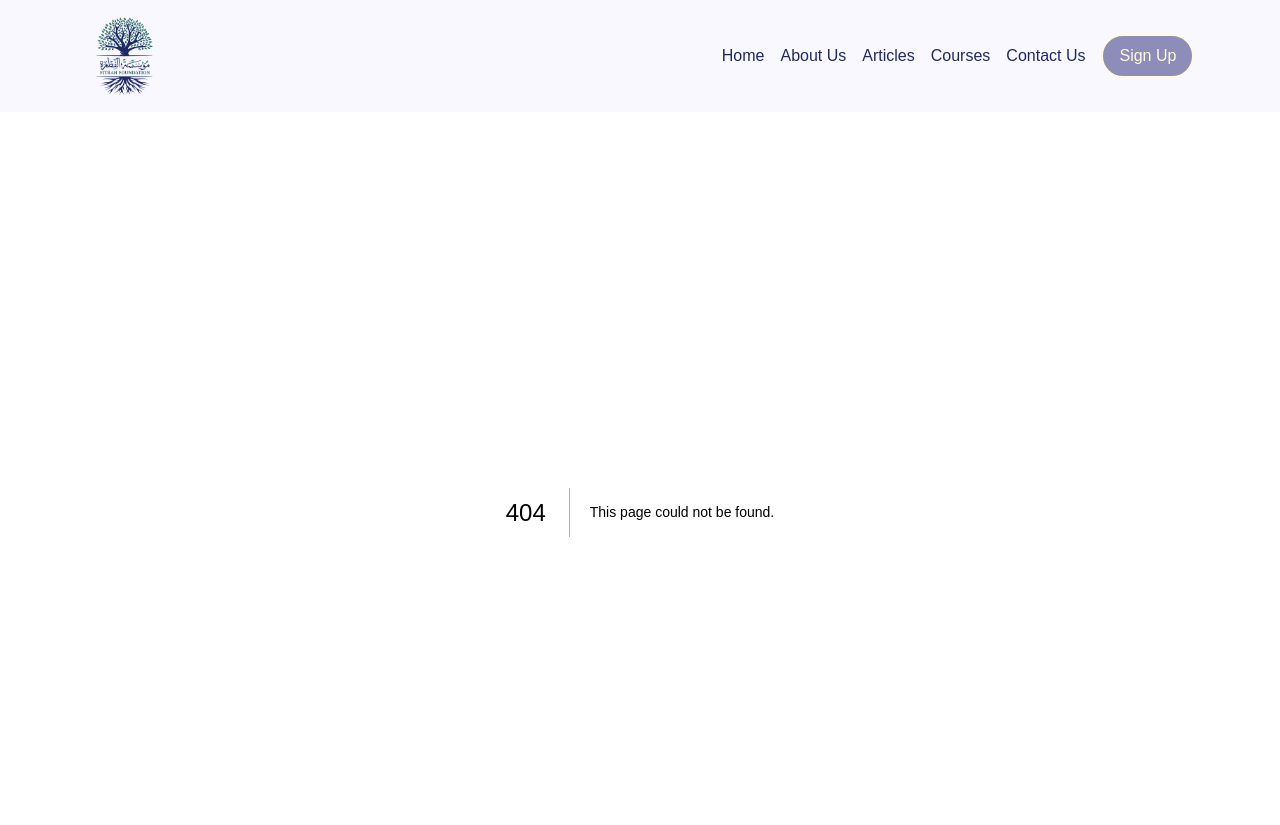
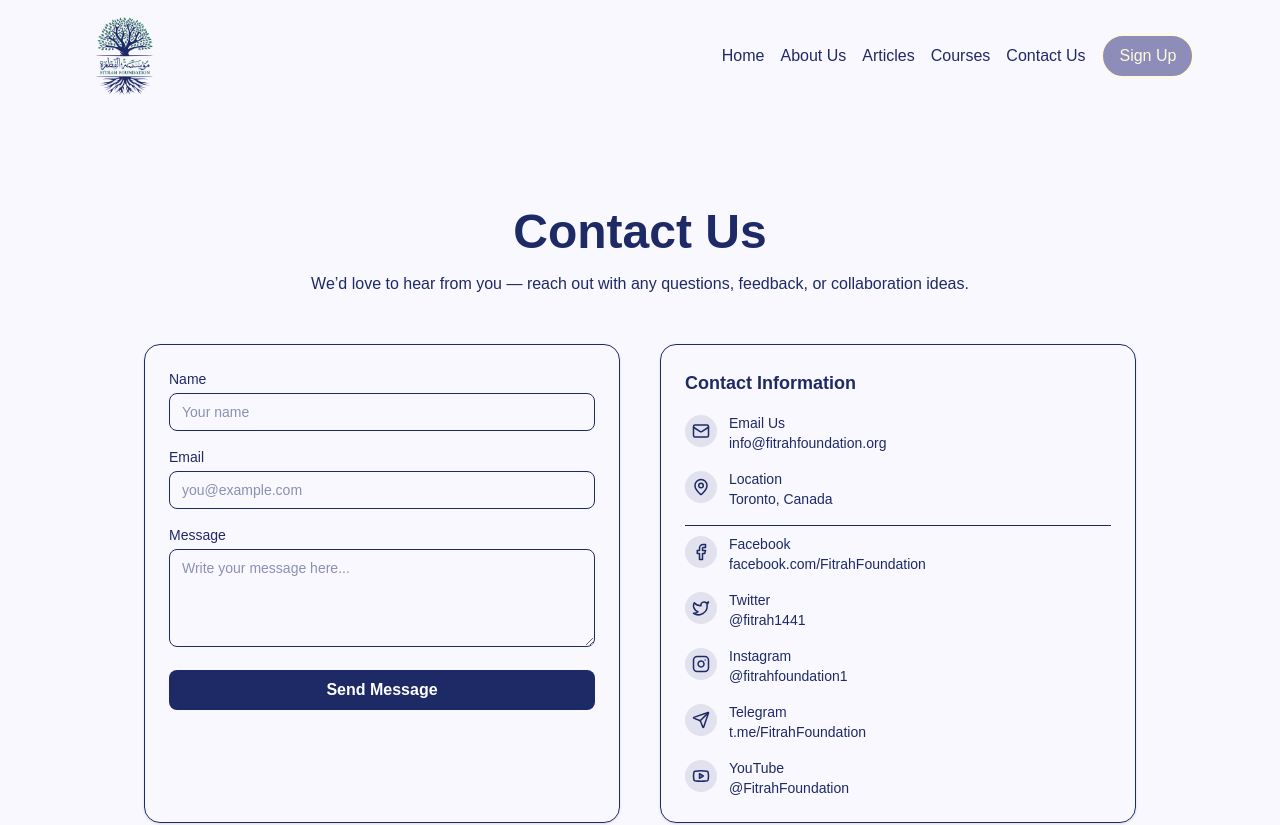
Before and after one commit to AymenS02/fitrah-foundation, a Next.js app: page /contact in a window 1280 px wide. Before the commit this address had no page. Shown: the top 825 px of the page. Built offline with nearby package versions, Linux system fonts and the light colour scheme; a web font is replaced by a local one.

Commit message:
Built Contact US

```diff
--- /dev/null
+++ b/app/contact/page.js
@@ -0,0 +1,191 @@
+// app/contact/page.jsx
+"use client";
+import React from "react";
+import {
+  Mail, MapPin, Globe,
+  Facebook, Twitter, Instagram, Send, Youtube
+} from "lucide-react";
+
+export default function ContactPage() {
+  const onSubmit = (e) => e.preventDefault();
+
+  return (
+    <main className="bg-background text-foreground">
+      {/* Hero */}
+      <section className="container mx-auto max-w-5xl px-4 py-16 md:py-24">
+        <h1 className="text-4xl font-extrabold text-center text-primary md:text-5xl">
+          Contact Us
+        </h1>
+        <p className="mt-4 text-center text-muted-foreground max-w-2xl mx-auto">
+          We’d love to hear from you — reach out with any questions, feedback, or collaboration ideas.
+        </p>
+
+        <div className="mt-12 grid gap-10 md:grid-cols-2">
+          {/* LEFT: Form */}
+          <form
+            onSubmit={onSubmit}
+            className="rounded-2xl border bg-card p-6 shadow-sm space-y-4"
+          >
+            <div>
+              <label className="block text-sm font-medium text-primary mb-1">Name</label>
+              <input
+                type="text"
+                placeholder="Your name"
+                className="w-full rounded-lg border px-3 py-2 text-sm focus:outline-none focus:ring-2 focus:ring-primary/40"
+              />
+            </div>
+
+            <div>
+              <label className="block text-sm font-medium text-primary mb-1">Email</label>
+              <input
+                type="email"
+                placeholder="you@example.com"
+                className="w-full rounded-lg border px-3 py-2 text-sm focus:outline-none focus:ring-2 focus:ring-primary/40"
+              />
+            </div>
+
+            <div>
+              <label className="block text-sm font-medium text-primary mb-1">Message</label>
+              <textarea
+                rows={4}
+                placeholder="Write your message here..."
+                className="w-full rounded-lg border px-3 py-2 text-sm focus:outline-none focus:ring-2 focus:ring-primary/40"
+              />
+            </div>
+
+            <button
+              type="submit"
+              className="w-full rounded-lg bg-primary px-4 py-2 text-white font-semibold hover:bg-primary/90 transition"
+            >
+              Send Message
+            </button>
+          </form>
+
+          {/* RIGHT: Info card with rows like the example */}
+          <div className="rounded-2xl border bg-card p-6 shadow-sm">
+            <h3 className="text-lg font-semibold text-primary">Contact Information</h3>
+
+            <ul className="mt-4 space-y-4 text-sm">
+              {/* Email */}
+              <li className="flex items-start gap-3">
+                <span className="mt-0.5 inline-flex h-8 w-8 items-center justify-center rounded-full bg-primary/10 text-primary">
+                  <Mail size={18} />
+                </span>
+                <div>
+                  <p className="font-medium">Email Us</p>
+                  <a
+                    href="mailto:info@fitrahfoundation.org"
+                    className="text-muted-foreground hover:underline"
+                  >
+                    info@fitrahfoundation.org
+                  </a>
+                </div>
+              </li>
+
+              {/* Location */}
+              <li className="flex items-start gap-3">
+                <span className="mt-0.5 inline-flex h-8 w-8 items-center justify-center rounded-full bg-primary/10 text-primary">
+                  <MapPin size={18} />
+                </span>
+                <div>
+                  <p className="font-medium">Location</p>
+                  <span className="text-muted-foreground">Toronto, Canada</span>
+                </div>
+              </li>
+
+
+              <hr className="my-2 border-border" />
+
+              {/* Socials */}
+              <li className="flex items-start gap-3">
+                <span className="mt-0.5 inline-flex h-8 w-8 items-center justify-center rounded-full bg-primary/10 text-primary">
+                  <Facebook size={18} />
+                </span>
+                <div>
+                  <p className="font-medium">Facebook</p>
+                  <a
+                    href="https://www.facebook.com/FitrahFoundation/"
+                    target="_blank"
+                    rel="noopener noreferrer"
+                    className="text-muted-foreground hover:underline"
+                  >
+                    facebook.com/FitrahFoundation
+                  </a>
+                </div>
+              </li>
+
+              <li className="flex items-start gap-3">
+                <span className="mt-0.5 inline-flex h-8 w-8 items-center justify-center rounded-full bg-primary/10 text-primary">
+                  <Twitter size={18} />
+                </span>
+                <div>
+                  <p className="font-medium">Twitter</p>
+                  <a
+                    href="https://www.twitter.com/fitrah1441"
+                    target="_blank"
+                    rel="noopener noreferrer"
+                    className="text-muted-foreground hover:underline"
+                  >
+                    @fitrah1441
+                  </a>
+                </div>
+              </li>
+
+              <li className="flex items-start gap-3">
+                <span className="mt-0.5 inline-flex h-8 w-8 items-center justify-center rounded-full bg-primary/10 text-primary">
+                  <Instagram size={18} />
+                </span>
+                <div>
+                  <p className="font-medium">Instagram</p>
+                  <a
+                    href="https://www.instagram.com/fitrahfoundation1/"
+                    target="_blank"
+                    rel="noopener noreferrer"
+                    className="text-muted-foreground hover:underline"
+                  >
+                    @fitrahfoundation1
+                  </a>
+                </div>
+              </li>
+
+              <li className="flex items-start gap-3">
+                <span className="mt-0.5 inline-flex h-8 w-8 items-center justify-center rounded-full bg-primary/10 text-primary">
+                  <Send size={18} />
+                </span>
+                <div>
+                  <p className="font-medium">Telegram</p>
+                  <a
+                    href="https://t.me/FitrahFoundation/"
+                    target="_blank"
+                    rel="noopener noreferrer"
+                    className="text-muted-foreground hover:underline"
+                  >
+                    t.me/FitrahFoundation
+                  </a>
+                </div>
+              </li>
+
+              {/* If you want YouTube too */}
+              <li className="flex items-start gap-3">
+                <span className="mt-0.5 inline-flex h-8 w-8 items-center justify-center rounded-full bg-primary/10 text-primary">
+                  <Youtube size={18} />
+                </span>
+                <div>
+                  <p className="font-medium">YouTube</p>
+                  <a
+                    href="https://www.youtube.com/@FitrahFoundation" // update if needed
+                    target="_blank"
+                    rel="noopener noreferrer"
+                    className="text-muted-foreground hover:underline"
+                  >
+                    @FitrahFoundation
+                  </a>
+                </div>
+              </li>
+            </ul>
+          </div>
+        </div>
+      </section>
+    </main>
+  );
+}
--- a/components/Footer.jsx
+++ b/components/Footer.jsx
@@ -1,5 +1,5 @@
 import React from 'react';
-import { Mail, Phone, MapPin } from 'lucide-react';
+import { Mail, MapPin } from 'lucide-react';
 
 const Footer = () => {
   return (
@@ -35,10 +35,6 @@ const Footer = () => {
                 <span>info@fitrahfoundation.org</span>
               </div>
               <div className="flex items-center space-x-2">
-                <Phone className="w-4 h-4 text-accent" />
-                <span>+1 (234) 567-8900</span>
-              </div>
-              <div className="flex items-center space-x-2">
                 <MapPin className="w-4 h-4 text-accent" />
                 <span>Toronto, ON</span>
               </div>
```
